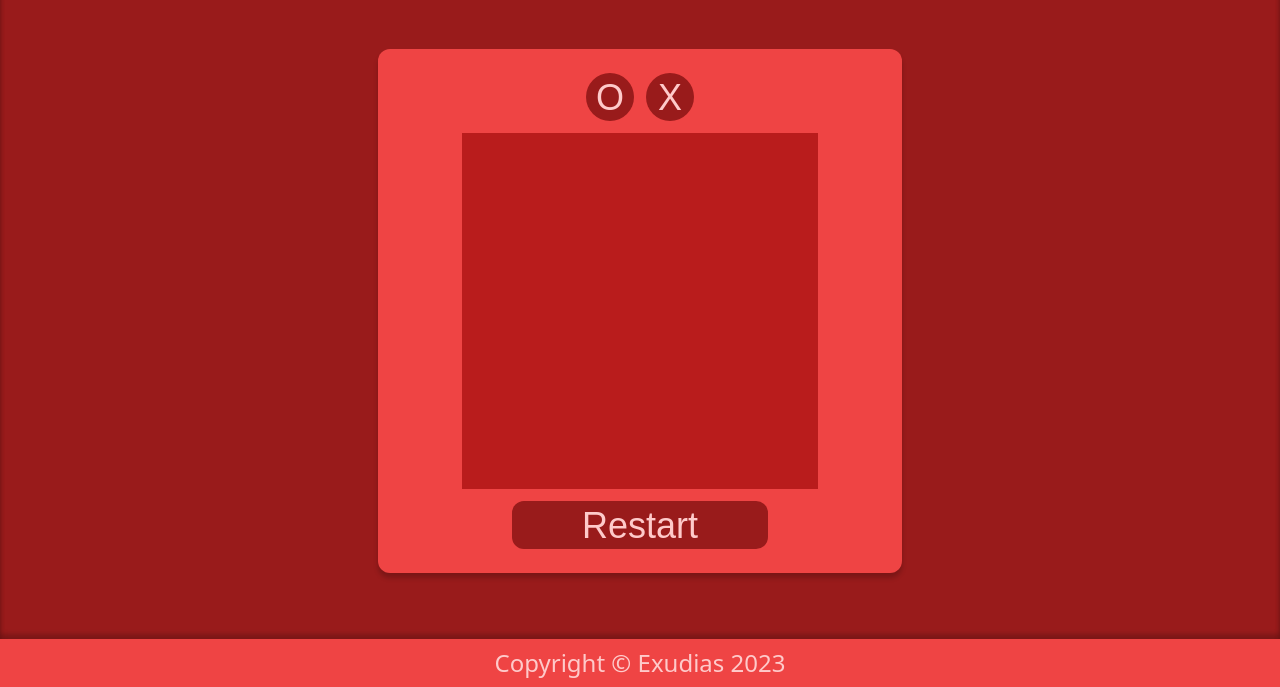
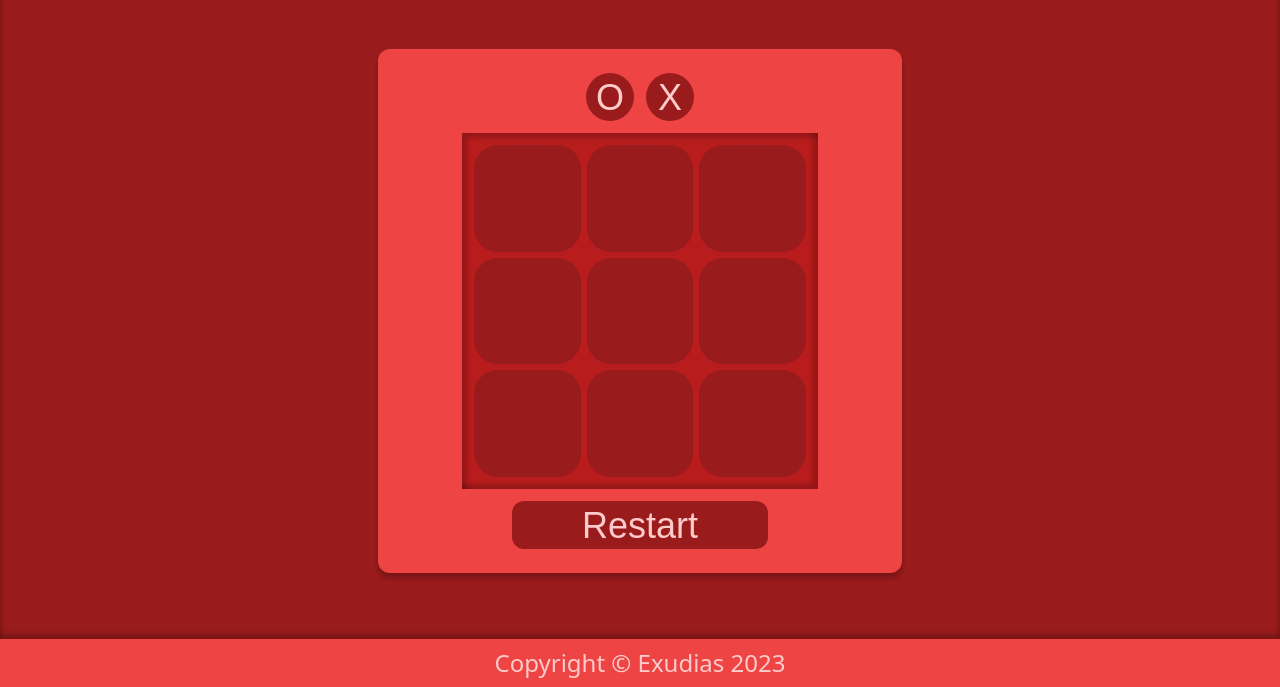
Before and after one commit to Exudias/odin-tic-tac-toe, a plain HTML site: page index.html in a window 1280 px wide. Shown: the part 113-800 px from the top of the page. Drawn offline with Linux system fonts and the light colour scheme.

Commit message:
Create game board layout

```diff
--- a/index.html
+++ b/index.html
@@ -20,7 +20,15 @@
                 </div>
                 <div class="game-container">
                     <div class="game">
-
+                        <div class="grid-item"></div>
+                        <div class="grid-item"></div>
+                        <div class="grid-item"></div>
+                        <div class="grid-item"></div>
+                        <div class="grid-item"></div>
+                        <div class="grid-item"></div>
+                        <div class="grid-item"></div>
+                        <div class="grid-item"></div>
+                        <div class="grid-item"></div>
                     </div>
                 </div>
                 <div class="game-controls">
--- a/styles.css
+++ b/styles.css
@@ -114,6 +114,28 @@ button:disabled {
     height: 100%;
     aspect-ratio: 1 / 1;
     background-color: #b91c1c;
+
+    padding: 12px;
+
+    display: grid;
+    grid-template: repeat(3, 1fr) / repeat(3, 1fr);
+    gap: 6px;
+
+    box-shadow: inset 5px 5px 5px rgba(0, 0, 0, 0.2), inset -5px -5px 5px rgba(0, 0, 0, 0.2);
+}
+
+.grid-item {
+    width: 100%;
+    height: 100%;
+
+    background-color: var(--color-background);
+    border-radius: 24px;
+
+    display: flex;
+    justify-content: center;
+    align-items: center;
+
+    font-size: 10vh;
 }
 
 .game-controls {
```
